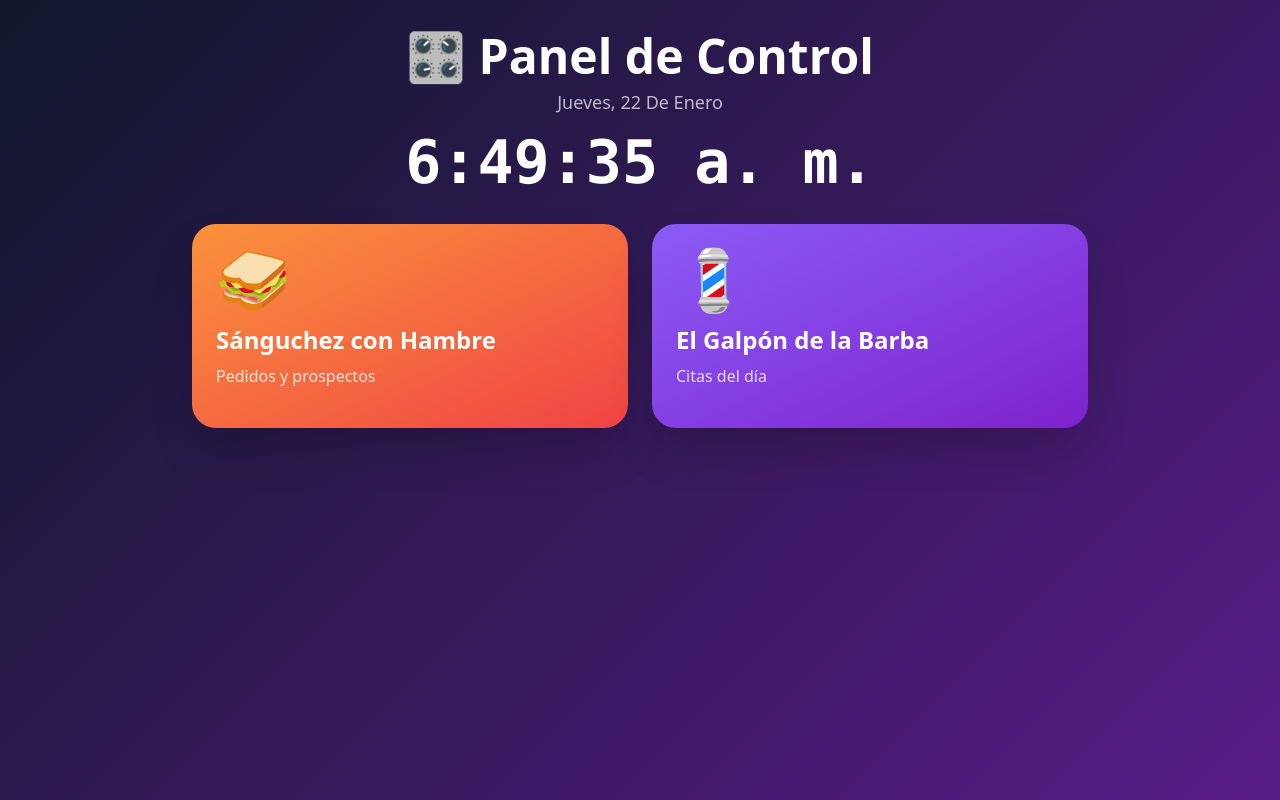
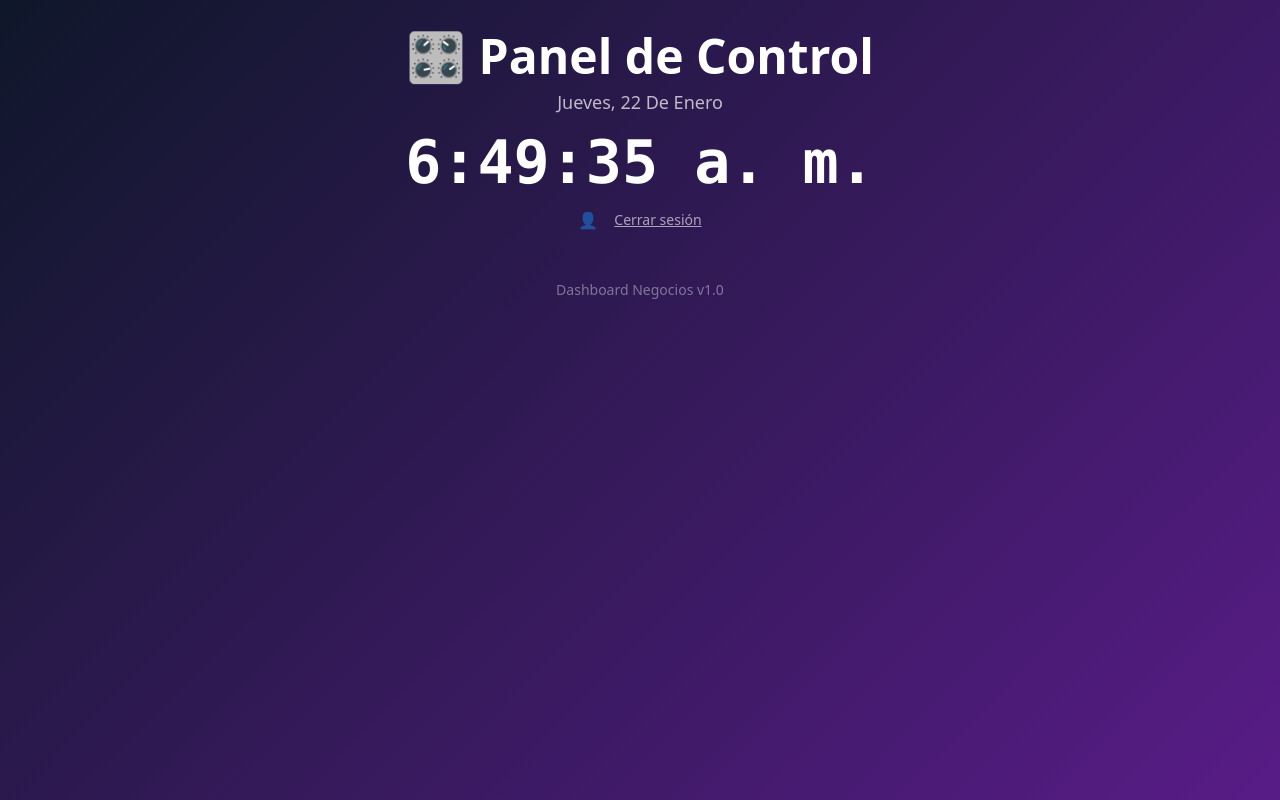
Before and after one commit to freyes0519901/dashboard-negocios, a Next.js app: page / in a window 1280 px wide. Built offline with nearby package versions, Linux system fonts and the light colour scheme; no server answers; sample sign-in values are in the browser's storage.

Commit message:
Refactor Home component and remove unused stats

```diff
--- a/app/page.js
+++ b/app/page.js
@@ -1,15 +1,23 @@
 'use client';
 
+import { useEffect, useState } from 'react';
+import { useRouter } from 'next/navigation';
 import Link from 'next/link';
-import { useState, useEffect } from 'react';
 
 export default function Home() {
   const [hora, setHora] = useState('');
   const [fecha, setFecha] = useState('');
-  const [statsCarrito, setStatsCarrito] = useState(null);
-  const [statsBarberia, setStatsBarberia] = useState(null);
+  const [user, setUser] = useState(null);
+  const [isLoading, setIsLoading] = useState(true);
+  const router = useRouter();
 
   useEffect(() => {
+    const userData = localStorage.getItem('dashboard_user');
+    if (!userData) { router.push('/login'); return; }
+    try { setUser(JSON.parse(userData)); }
+    catch (e) { router.push('/login'); return; }
+    setIsLoading(false);
+
     const actualizarHora = () => {
       const ahora = new Date();
       setHora(ahora.toLocaleTimeString('es-CL'));
@@ -17,22 +25,12 @@ export default function Home() {
     };
     actualizarHora();
     const timer = setInterval(actualizarHora, 1000);
+    return () => clearInterval(timer);
+  }, [router]);
 
-    const cargarStats = async () => {
-      try {
-        const [resCarrito, resBarberia] = await Promise.all([
-          fetch('https://freyes0519901.pythonanywhere.com/api/carrito/stats'),
-          fetch('https://freyes0519901.pythonanywhere.com/api/barberia/stats')
-        ]);
-        if (resCarrito.ok) setStatsCarrito((await resCarrito.json()).stats);
-        if (resBarberia.ok) setStatsBarberia((await resBarberia.json()).stats);
-      } catch (e) { console.log('Error:', e); }
-    };
-    cargarStats();
-    const statsTimer = setInterval(cargarStats, 30000);
+  const handleLogout = () => { localStorage.removeItem('dashboard_user'); router.push('/login'); };
 
-    return () => { clearInterval(timer); clearInterval(statsTimer); };
-  }, []);
+  if (isLoading) return <div className="min-h-screen flex items-center justify-center"><div className="text-6xl animate-bounce">🔐</div></div>;
 
   return (
     <main className="min-h-screen p-4 md:p-8">
@@ -40,57 +38,43 @@ export default function Home() {
         <h1 className="text-3xl md:text-5xl font-bold text-white mb-2">🎛️ Panel de Control</h1>
         <p className="text-white/70 text-lg capitalize">{fecha}</p>
         <p className="text-4xl md:text-6xl font-mono font-bold text-white mt-4">{hora}</p>
+        {user && (
+          <div className="mt-4 flex items-center justify-center gap-4">
+            <span className="text-white/60">👤 {user.nombre}</span>
+            <button onClick={handleLogout} className="text-white/60 hover:text-white text-sm underline">Cerrar sesión</button>
+          </div>
+        )}
       </header>
 
-      <div className="max-w-4xl mx-auto grid md:grid-cols-2 gap-6">
+      <div className="max-w-4xl mx-auto">
+        {user?.negocio === 'carrito' && (
           <Link href="/carrito" className="block group">
             <div className="bg-gradient-to-br from-orange-400 to-red-500 rounded-3xl p-6 shadow-2xl transform transition-all duration-300 group-hover:scale-105">
               <div className="text-6xl mb-4">🥪</div>
-            <h2 className="text-2xl font-bold text-white mb-2">Sánguchez con Hambre</h2>
+              <h2 className="text-2xl font-bold text-white mb-2">{user.nombre}</h2>
               <p className="text-white/80 mb-4">Pedidos y prospectos</p>
-            {statsCarrito && (
-              <div className="grid grid-cols-3 gap-2 mt-4">
-                <div className="bg-white/20 rounded-xl p-3 text-center">
-                  <div className="text-2xl font-bold">{statsCarrito.preparando || 0}</div>
-                  <div className="text-xs opacity-80">Preparando</div>
-                </div>
-                <div className="bg-white/20 rounded-xl p-3 text-center">
-                  <div className="text-2xl font-bold">{statsCarrito.listos || 0}</div>
-                  <div className="text-xs opacity-80">Listos</div>
-                </div>
-                <div className="bg-white/20 rounded-xl p-3 text-center">
-                  <div className="text-2xl font-bold">{statsCarrito.entregados || 0}</div>
-                  <div className="text-xs opacity-80">Entregados</div>
+              <div className="mt-6 flex items-center justify-end text-white/80 group-hover:text-white">
+                <span>Abrir dashboard →</span>
               </div>
             </div>
+          </Link>
         )}
-          </div>
-        </Link>
 
+        {user?.negocio === 'barberia' && (
           <Link href="/barberia" className="block group">
             <div className="bg-gradient-to-br from-violet-500 to-purple-700 rounded-3xl p-6 shadow-2xl transform transition-all duration-300 group-hover:scale-105">
               <div className="text-6xl mb-4">💈</div>
-            <h2 className="text-2xl font-bold text-white mb-2">El Galpón de la Barba</h2>
+              <h2 className="text-2xl font-bold text-white mb-2">{user.nombre}</h2>
               <p className="text-white/80 mb-4">Citas del día</p>
-            {statsBarberia && (
-              <div className="grid grid-cols-3 gap-2 mt-4">
-                <div className="bg-white/20 rounded-xl p-3 text-center">
-                  <div className="text-2xl font-bold">{statsBarberia.confirmadas || 0}</div>
-                  <div className="text-xs opacity-80">Pendientes</div>
-                </div>
-                <div className="bg-white/20 rounded-xl p-3 text-center">
-                  <div className="text-2xl font-bold">{statsBarberia.completadas || 0}</div>
-                  <div className="text-xs opacity-80">Completadas</div>
-                </div>
-                <div className="bg-white/20 rounded-xl p-3 text-center">
-                  <div className="text-2xl font-bold">{statsBarberia.citas_hoy || 0}</div>
-                  <div className="text-xs opacity-80">Total</div>
+              <div className="mt-6 flex items-center justify-end text-white/80 group-hover:text-white">
+                <span>Abrir dashboard →</span>
               </div>
             </div>
+          </Link>
         )}
       </div>
-        </Link>
-      </div>
+
+      <footer className="text-center mt-12 text-white/40 text-sm">Dashboard Negocios v1.0</footer>
     </main>
   );
 }
```
Lines whose indentation alone changed are shown as unchanged.
